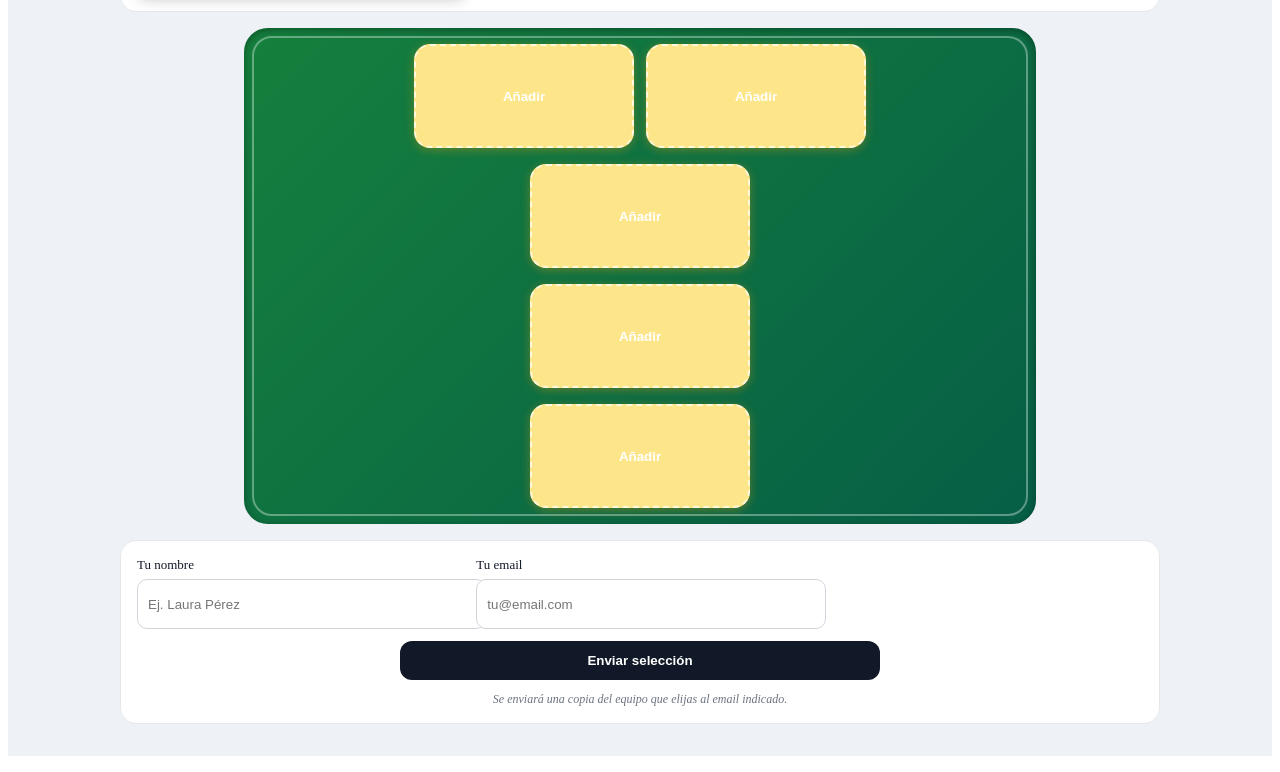
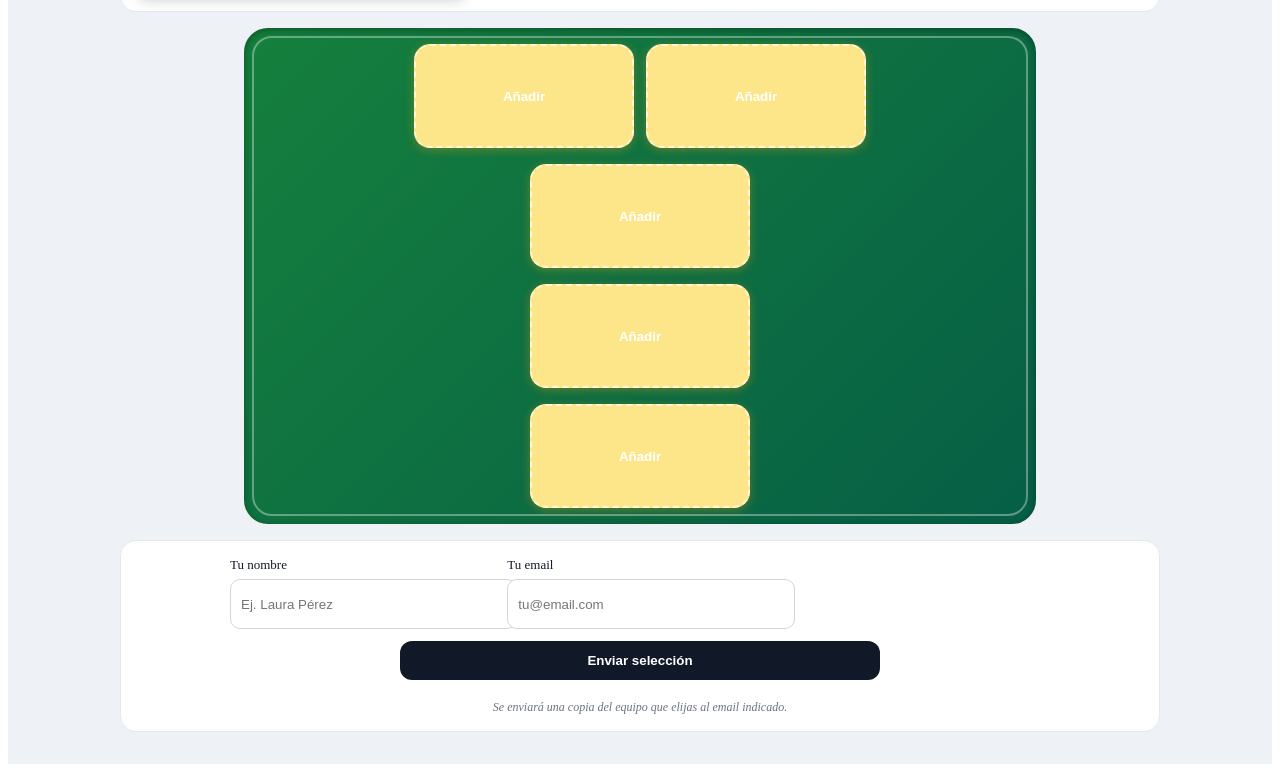
Before and after one commit to GuillemSanTou07/fantasy-aduero, a Next.js app: page / in a window 1280 px wide. Shown: the part 293-1065 px from the top of the page. Built offline with nearby package versions, Linux system fonts and the light colour scheme.

Commit message:
index.tsx

```diff
--- a/pages/index.tsx
+++ b/pages/index.tsx
@@ -171,7 +171,11 @@ function Pitch({ rows }: { rows: Array<{ role: Role; players: Slot[] }> }) {
                   const border = slot.player
                     ? `2px solid ${POS_COLORS[slot.role]}`
                     : "2px dashed rgba(255,255,255,.7)";
-                  const bg = slot.isCaptain ? "#fde68a" : slot.player ? "#fff" : "rgba(255,255,255,.08)";
+                  const bg = slot.isCaptain
+                    ? "#fde68a" // SOLO dorado si es capitana
+                    : slot.player
+                    ? "#fff"
+                    : "rgba(255,255,255,.10)"; // hueco normal (no dorado)
                   return (
                     <button
                       key={i}
@@ -269,14 +273,7 @@ function CaptainPicker({
         {captainId ? <span style={{ fontSize: 12, color: "#065f46" }}>Capitana: {byId[captainId].name}</span> : null}
       </div>
 
-      <div
-        role="radiogroup"
-        style={{
-          display: "flex",
-          gap: 8,
-          flexWrap: "wrap",
-        }}
-      >
+      <div role="radiogroup" style={{ display: "flex", gap: 8, flexWrap: "wrap" }}>
         {selectedIds.map((id) => {
           const role = getRoleOf(id) || "DL";
           const active = id === captainId;
@@ -335,6 +332,7 @@ export default function App() {
   function choosePlayer(id: number) {
     setLineup((prev) => {
       const next: Record<Role, Array<number | null>> = { ...prev, [modal!.role]: [...prev[modal!.role]] } as any;
+      // Evitar duplicados
       POS.forEach((r) => {
         next[r] = next[r].map((x) => (x === id ? null : x));
       });
@@ -345,16 +343,16 @@ export default function App() {
   }
   function clearSlot() {
     setLineup((prev) => {
+      const idToClear = prev[modal!.role][modal!.index];
       const arr = [...prev[modal!.role]];
       arr[modal!.index] = null;
+      // si quitamos a la capitana, reseteamos
+      if (idToClear && idToClear === captainId) setCaptainId(null);
       return { ...prev, [modal!.role]: arr };
     });
-    // si quitamos la capitana, reseteamos
-    setCaptainId((c) => (c && !selected.has(c) ? null : c));
     setModal(null);
   }
 
-  // Rol actual de un id (según dónde esté colocado)
   const getRoleOf = React.useCallback(
     (id: number): Role | null => {
       for (const r of POS) if ((lineup[r] || []).includes(id)) return r;
@@ -363,7 +361,7 @@ export default function App() {
     [lineup]
   );
 
-  // Filas del campo (de arriba a abajo: DL, MC, DF, PT)
+  // Filas del campo
   const rows = React.useMemo(() => {
     const displayOrder: Role[] = ["DL", "MC", "DF", "PT"].filter((r) => (counts as any)[r] > 0) as Role[];
     return displayOrder.map((role) => ({
@@ -473,20 +471,30 @@ export default function App() {
           setCaptainId={setCaptainId}
         />
 
-        {/* Datos y envío */}
+        {/* Datos y envío (centrado) */}
         <section
-          style={{ background: "#fff", border: "1px solid #e5e7eb", borderRadius: 16, padding: 16, marginBottom: 16 }}
+          style={{
+            background: "#fff",
+            border: "1px solid #e5e7eb",
+            borderRadius: 16,
+            padding: 16,
+            marginBottom: 16,
+            display: "flex",
+            justifyContent: "center",
+          }}
         >
           <div
             style={{
+              width: "100%",
+              maxWidth: 820,
               display: "grid",
               gridTemplateColumns: "repeat(auto-fit, minmax(260px, 1fr))",
               gap: 12,
+              justifyItems: "center",
               alignItems: "end",
-              justifyItems: "center",
             }}
           >
-            <div style={{ width: "min(100%, 480px)" }}>
+            <div style={{ width: "min(100%, 380px)" }}>
               <label style={{ display: "block", fontSize: 13, marginBottom: 6 }}>Tu nombre</label>
               <input
                 value={participantName}
@@ -501,7 +509,7 @@ export default function App() {
                 }}
               />
             </div>
-            <div style={{ width: "min(100%, 480px)" }}>
+            <div style={{ width: "min(100%, 380px)" }}>
               <label style={{ display: "block", fontSize: 13, marginBottom: 6 }}>Tu email</label>
               <input
                 type="email"
@@ -542,10 +550,10 @@ export default function App() {
                 {sending ? "Enviando..." : "Enviar selección"}
               </button>
             </div>
-          </div>
 
-          <div style={{ marginTop: 12, fontSize: 12, color: "#6b7280", textAlign: "center" }}>
-            <em>Se enviará una copia del equipo que elijas al email indicado.</em>
+            <div style={{ gridColumn: "1 / -1", marginTop: 8, fontSize: 12, color: "#6b7280", textAlign: "center" }}>
+              <em>Se enviará una copia del equipo que elijas al email indicado.</em>
+            </div>
           </div>
         </section>
 
@@ -567,9 +575,7 @@ export default function App() {
               style={{ width: "100%", maxWidth: 520, background: "#fff", borderRadius: 16, padding: 16 }}
               onClick={(e) => e.stopPropagation()}
             >
-              <div
-                style={{ display: "flex", alignItems: "center", justifyContent: "space-between", marginBottom: 8 }}
-              >
+              <div style={{ display: "flex", alignItems: "center", justifyContent: "space-between", marginBottom: 8 }}>
                 <strong>Selecciona {modal.role}</strong>
                 <button
                   onClick={() => setModal(null)}
@@ -579,7 +585,7 @@ export default function App() {
                 </button>
               </div>
               <div style={{ display: "grid", gap: 8, maxHeight: "60vh", overflow: "auto" }}>
-                {roleOptions[modal.role]
+                {PLAYERS.filter((p) => hasRole(p, modal.role))
                   .filter((p) => !selected.has(p.id) || lineup[modal.role][modal.index] === p.id)
                   .map((p) => (
                     <div
```
